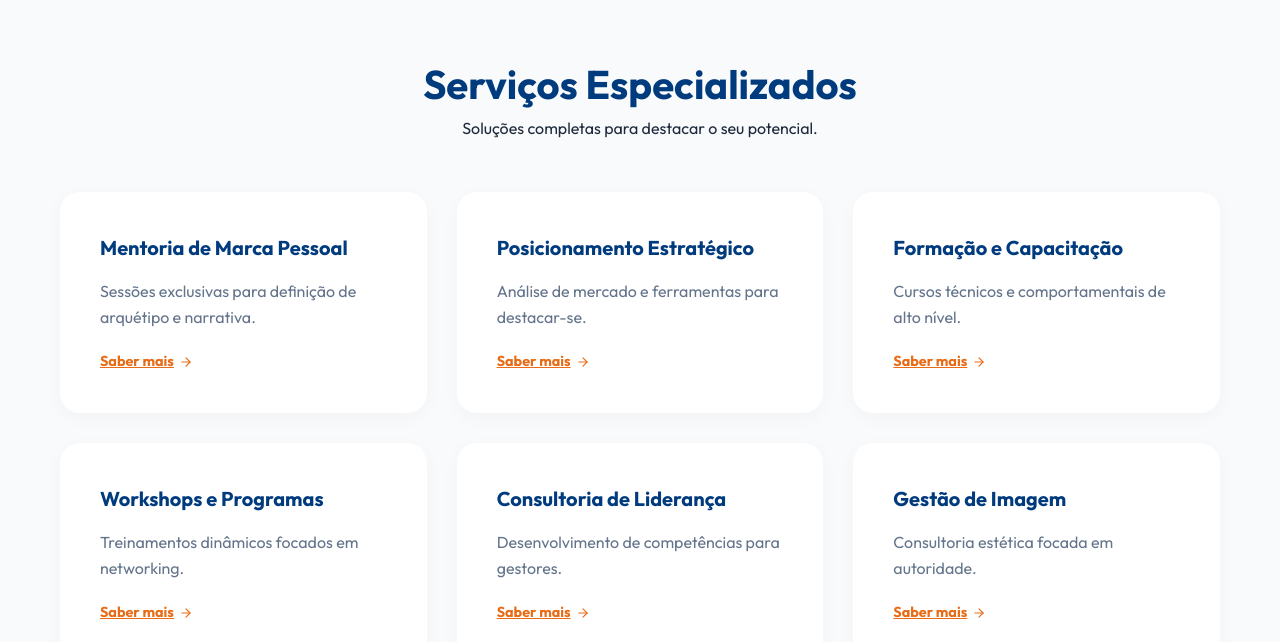
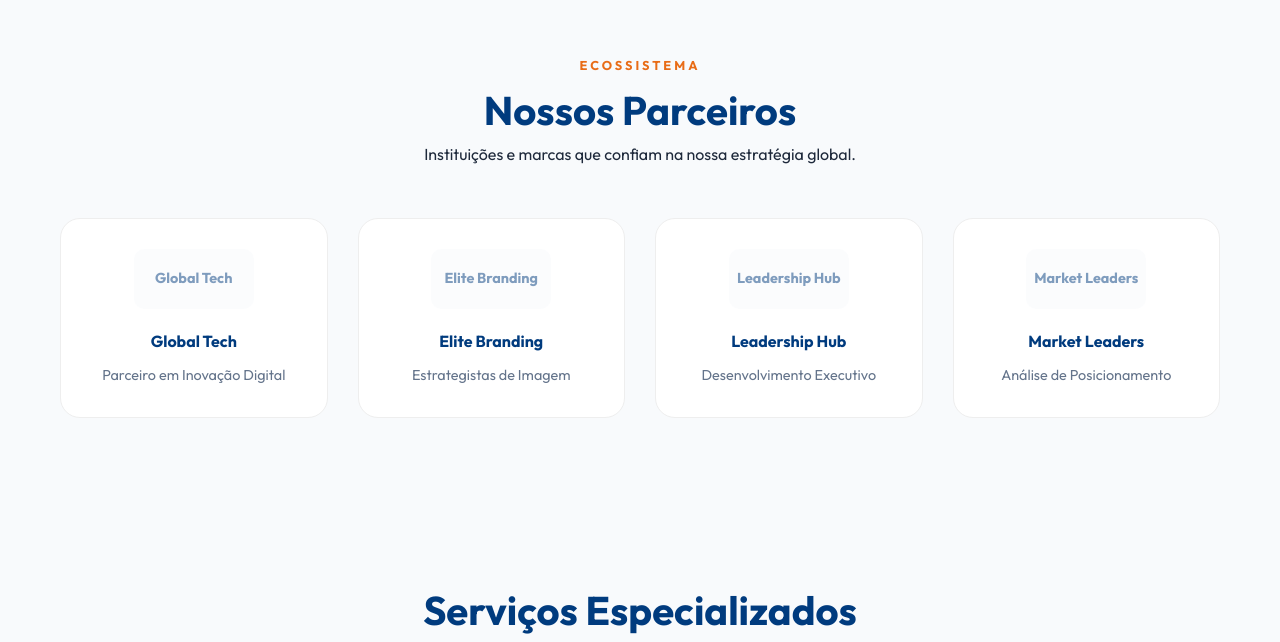
Before and after one commit to afonsoDomingos/persona, a React (Vite) app: page / in a window 1280 px wide. Shown: the part 1718-2360 px from the top of the page. Built offline with nearby package versions, Linux system fonts and the light colour scheme.

Commit message:
feat: add Partners and Team (Founders) sections

```diff
--- a/src/App.jsx
+++ b/src/App.jsx
@@ -43,8 +43,10 @@ const Navbar = () => {
   const menuItems = [
     { name: 'Sobre Nós', href: '#sobre' },
     { name: 'Serviços', href: '#servicos' },
+    { name: 'Parceiros', href: '#parceiros' },
     { name: 'Oportunidades', href: '#oportunidades' },
     { name: 'Referências', href: '#referencias' },
+    { name: 'Equipa', href: '#equipa' },
     { name: 'Emprego', href: '#emprego' },
     { name: 'Estágio', href: '#estagio' },
     { name: 'Contacto', href: '#contacto' },
@@ -214,6 +216,33 @@ const About = () => (
   </section>
 );
 
+const Partners = () => (
+  <section id="parceiros" className="section section-muted">
+    <div className="container">
+      <div className="section-title">
+        <span className="text-accent" style={{ fontWeight: '900', fontSize: '0.8rem', letterSpacing: '3px' }}>ECOSSISTEMA</span>
+        <h2>Nossos Parceiros</h2>
+        <p>Instituições e marcas que confiam na nossa estratégia global.</p>
+      </div>
+      <div className="grid-3" style={{ gridTemplateColumns: 'repeat(auto-fit, minmax(250px, 1fr))' }}>
+        {[
+          { name: 'Global Tech', desc: 'Parceiro em Inovação Digital' },
+          { name: 'Elite Branding', desc: 'Estrategistas de Imagem' },
+          { name: 'Leadership Hub', desc: 'Desenvolvimento Executivo' },
+          { name: 'Market Leaders', desc: 'Análise de Posicionamento' }
+        ].map((p, i) => (
+          <div key={i} className="partner-card">
+            <div className="partner-logo-placeholder">{p.name}</div>
+            <h4 style={{ color: 'var(--primary)', marginBottom: '10px' }}>{p.name}</h4>
+            <p style={{ color: 'var(--text-muted)', fontSize: '0.9rem' }}>{p.desc}</p>
+          </div>
+        ))}
+      </div>
+    </div>
+  </section>
+);
+
+
 const Services = () => (
   <section id="servicos" className="section">
     <div className="container">
@@ -322,6 +351,34 @@ const Testimonials = () => (
                 <div style={{ fontWeight: '800', color: 'var(--primary-dark)' }}>{t.name}</div>
                 <div style={{ fontSize: '0.7rem', fontWeight: '900', color: 'var(--accent)', textTransform: 'uppercase' }}>{t.role}</div>
               </div>
+            </div>
+          </div>
+        ))}
+      </div>
+    </div>
+  </section>
+);
+
+const Team = () => (
+  <section id="equipa" className="section" style={{ background: 'white' }}>
+    <div className="container">
+      <div className="section-title">
+        <span className="text-accent" style={{ fontWeight: '900', fontSize: '0.8rem', letterSpacing: '3px' }}>EXPERTISE</span>
+        <h2>Fundadores & Equipa Técnica</h2>
+        <p>Mentes brilhantes dedicadas à sua autoridade.</p>
+      </div>
+      <div className="grid-3">
+        {[
+          { name: 'Francisco Xavier', role: 'Fundador & CEO', img: '/persona05.jpeg' },
+          { name: 'Helena Santos', role: 'Diretora de Estratégia', img: '/persona06.jpeg' },
+          { name: 'Marco Silva', role: 'CTO / Lead Tecnológico', img: '/persona07.jpeg' },
+          { name: 'Sofia Costa', role: 'Estrategista de Marca', img: '/persona08.jpeg' }
+        ].map((m, i) => (
+          <div key={i} className="member-card">
+            <img src={m.img} alt={m.name} className="member-image" />
+            <div className="member-info">
+              <h4>{m.name}</h4>
+              <span>{m.role}</span>
             </div>
           </div>
         ))}
@@ -460,9 +517,11 @@ export default function App() {
       <Navbar />
       <Hero />
       <About />
+      <Partners />
       <Services />
       <Opportunities />
       <Testimonials />
+      <Team />
       <Careers />
       <Contact />
       <Footer />
--- a/src/index.css
+++ b/src/index.css
@@ -333,3 +333,73 @@ footer {
   text-transform: uppercase;
   letter-spacing: 1px;
 }
+
+.member-card {
+  background: white;
+  border-radius: 30px;
+  overflow: hidden;
+  box-shadow: 0 10px 30px rgba(0,0,0,0.05);
+  transition: transform 0.3s;
+  border: 1px solid #eee;
+}
+
+.member-card:hover {
+  transform: translateY(-10px);
+}
+
+.member-image {
+  width: 100%;
+  aspect-ratio: 4/5;
+  object-fit: cover;
+}
+
+.member-info {
+  padding: 25px;
+  text-align: center;
+}
+
+.member-info h4 {
+  color: var(--primary);
+  font-size: 1.25rem;
+  margin-bottom: 5px;
+}
+
+.member-info span {
+  color: var(--accent);
+  font-size: 0.8rem;
+  font-weight: 800;
+  text-transform: uppercase;
+  letter-spacing: 1px;
+}
+
+.partner-card {
+  background: white;
+  padding: 30px;
+  border-radius: 20px;
+  border: 1px solid #eee;
+  display: flex;
+  flex-direction: column;
+  align-items: center;
+  text-align: center;
+  transition: all 0.3s;
+}
+
+.partner-card:hover {
+  border-color: var(--accent);
+  box-shadow: 0 10px 20px rgba(0,0,0,0.05);
+}
+
+.partner-logo-placeholder {
+  width: 120px;
+  height: 60px;
+  background: var(--bg-light);
+  border-radius: 10px;
+  display: flex;
+  align-items: center;
+  justify-content: center;
+  margin-bottom: 20px;
+  color: var(--primary);
+  font-weight: 800;
+  font-size: 0.9rem;
+  opacity: 0.5;
+}
```
